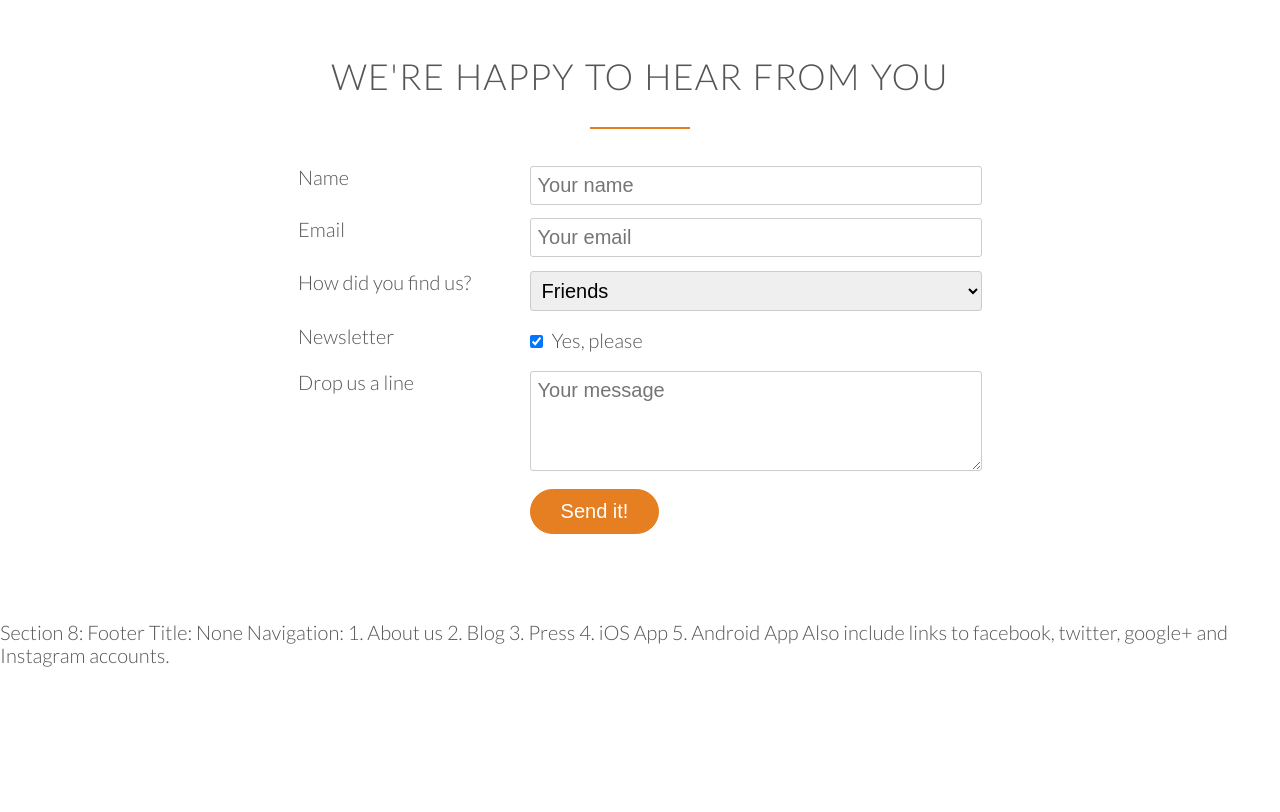
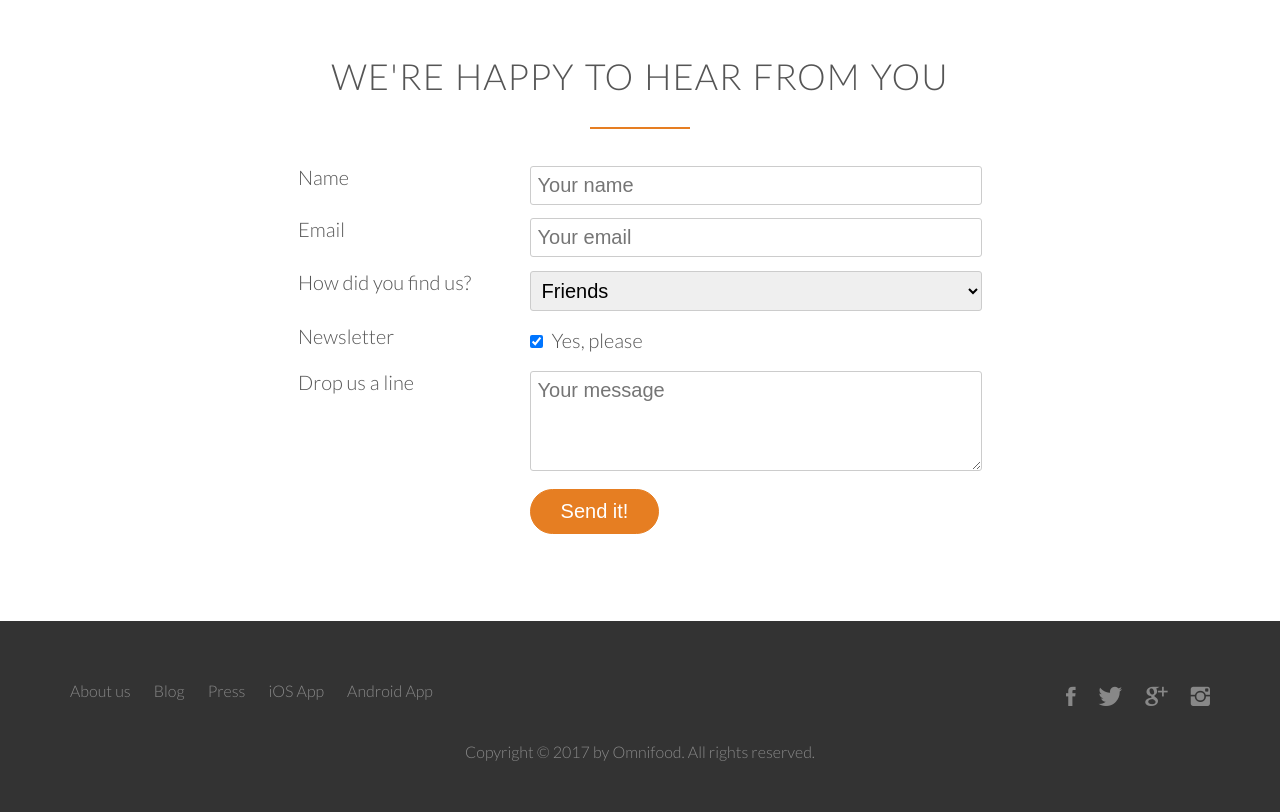
Before and after one commit to mhkna/ud_css, a plain HTML site: page food/index.html in a window 1280 px wide. Shown: the part 4650-5462 px from the top of the page. Before the commit the page ends 5317 px from the top, so only its background shows below. Drawn offline with Linux system fonts and the light colour scheme; files whose address does not match are found by name.

Commit message:
footer content and css styling

```diff
--- a/food/index.html
+++ b/food/index.html
@@ -372,19 +372,35 @@
       </div>
     </section>
 
+    <footer>
+      <div class="row">
+        <div class="col span-1-of-2">
+          <ul class="footer-nav">
+            <li><a href="#">About us</a></li>
+            <li><a href="#">Blog</a></li>
+            <li><a href="#">Press</a></li>
+            <li><a href="#">iOS App</a></li>
+            <li><a href="#">Android App</a></li>
+          </ul>
+        </div>
+        <div class="col span-1-of-2">
+          <ul class="social-links">
+            <li><a href="#"><i class="ion-social-facebook"></i></a></li>
+            <li><a href="#"><i class="ion-social-twitter"></i></a></li>
+            <li><a href="#"><i class="ion-social-googleplus"></i></a></li>
+            <li><a href="#"><i class="ion-social-instagram"></i></a></li>
+          </ul>
+        </div>
+      </div>
+      <div class="row">
+        <p>
+          Copyright &copy; 2017 by Omnifood. All rights reserved.
+        </p>
+      </div>
+    </footer>
+
+
   </body>
 
+
 </html>
-
-
-Section 8: Footer
-Title: None
-
-Navigation:
-1. About us
-2. Blog
-3. Press
-4. iOS App
-5. Android App
-
-Also include links to facebook, twitter, google+ and Instagram accounts.
--- a/food/resources/css/style.css
+++ b/food/resources/css/style.css
@@ -474,3 +474,83 @@ input[type=checkbox] {
 }
 
 *:focus {outline: none;}
+
+/* -------------------------------------------------------------- */
+/* FOOTER */
+/* -------------------------------------------------------------- */
+
+footer {
+  background-color: #333;
+  padding: 50px;
+  font-size: 80%;
+}
+
+.footer-nav {
+  list-style: none;
+  float: left;
+}
+
+.social-links {
+  list-style: none;
+  float: right;
+}
+
+.footer-nav li,
+.social-links li {
+  display: inline-block;
+  margin-right: 20px;
+}
+
+.footer-nav li:last-child,
+.social-links li:last-child {
+  margin-right: 0;
+}
+
+.footer-nav li a:link,
+.footer-nav li a:visited,
+.social-links li a:link,
+.social-links li a:visited {
+  text-decoration: none;
+  border: 0;
+  color: #888;
+  transition: color 0.2s;
+}
+
+.footer-nav li a:hover,
+.footer-nav li a:active {
+  color: #ddd;
+}
+
+.social-links li a:link,
+.social-links li a:visited {
+  font-size: 160%;
+}
+
+.ion-social-facebook,
+.ion-social-twitter,
+.ion-social-googleplus,
+.ion-social-instagram {
+  transition: color 0.2s;
+}
+
+.ion-social-facebook:hover {
+  color: #3b5998;
+}
+
+.ion-social-twitter:hover {
+  color: #00aced;
+}
+
+.ion-social-googleplus:hover {
+  color: #dd4b39;
+}
+
+.ion-social-instagram:hover {
+  color: #517fa4;
+}
+
+footer p {
+  color: #888;
+  text-align: center;
+  margin-top: 20px;
+}
```
